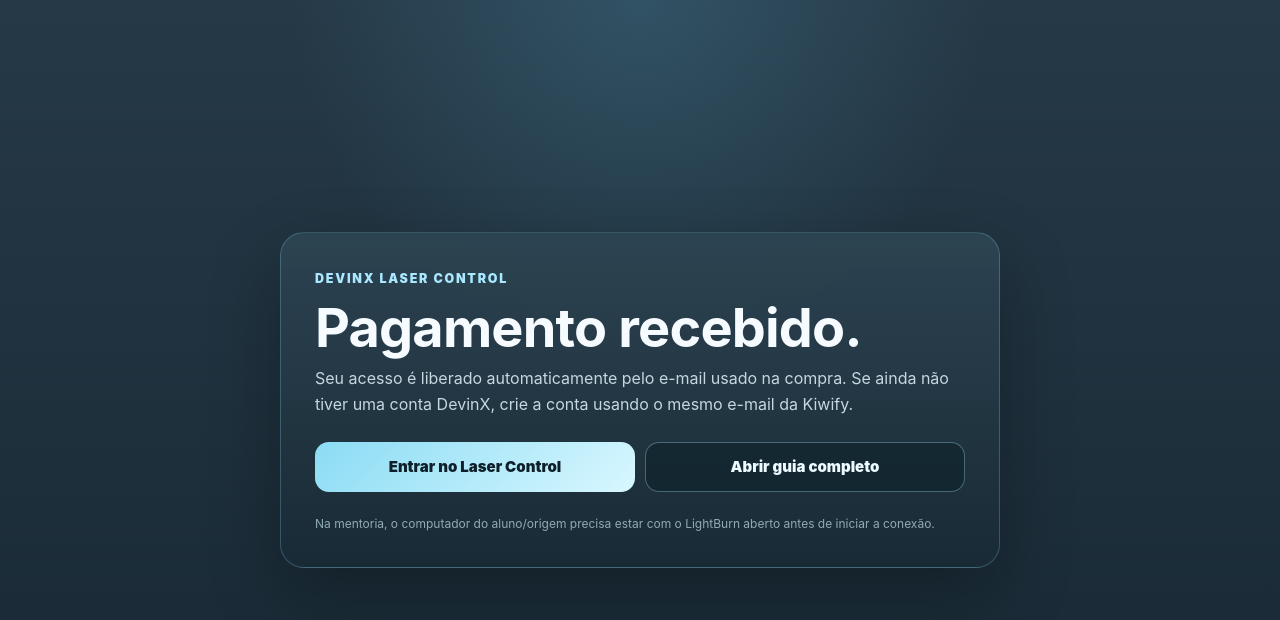
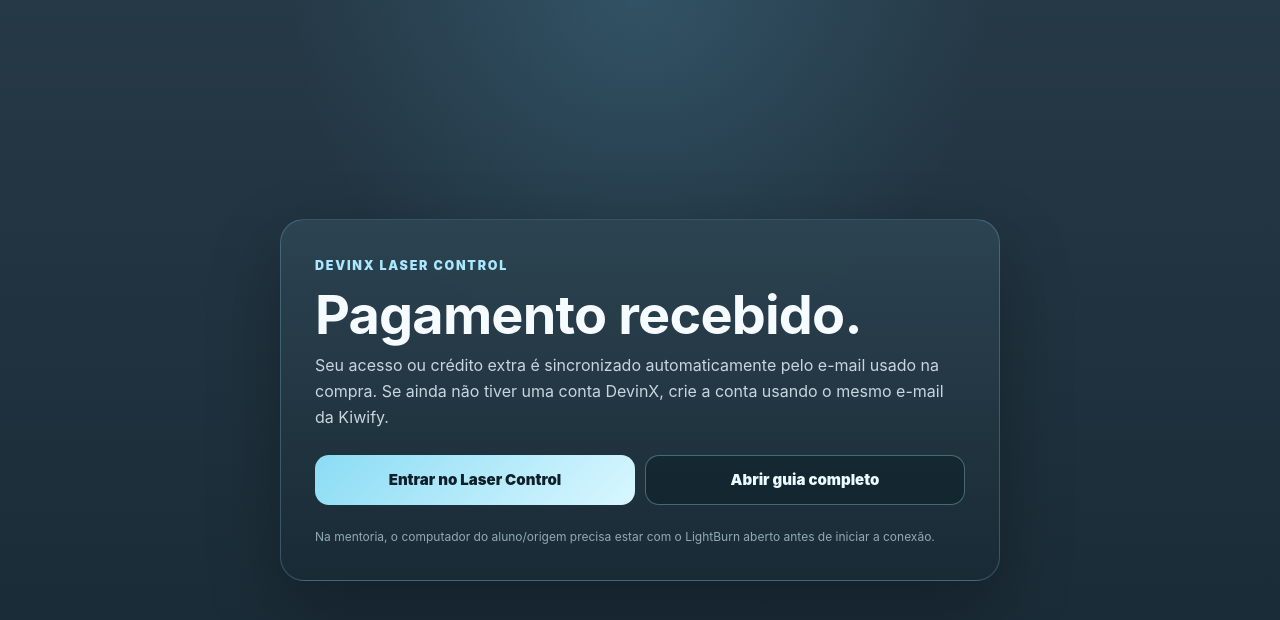
Before and after one commit to hassan80612/DEVINX, a Next.js app: page /laser-control/obrigado in a window 1280 px wide. Shown: the top 620 px of the page. Built offline with nearby package versions, Linux system fonts and the light colour scheme; no server answers.

Commit message:
Laser: adaptar obrigado para planos e crédito extra

```diff
--- a/src/app/laser-control/obrigado/page.tsx
+++ b/src/app/laser-control/obrigado/page.tsx
@@ -20,7 +20,7 @@ export default function LaserThankYouPage(){
       <small style={{fontWeight:900,letterSpacing:'.14em',color:'#a9e8ff'}}>DEVINX LASER CONTROL</small>
       <h1 style={{margin:'12px 0 10px',fontSize:'clamp(32px,6vw,54px)',lineHeight:1}}>Pagamento recebido.</h1>
       <p style={{margin:0,color:'#c5d7df',fontSize:16,lineHeight:1.65}}>
-        Seu acesso é liberado automaticamente pelo e-mail usado na compra. Se ainda não tiver uma conta DevinX,
+        Seu acesso ou crédito extra é sincronizado automaticamente pelo e-mail usado na compra. Se ainda não tiver uma conta DevinX,
         crie a conta usando o mesmo e-mail da Kiwify.
       </p>
       <div style={{display:'grid',gridTemplateColumns:'repeat(auto-fit,minmax(200px,1fr))',gap:10,marginTop:24}}>
```
